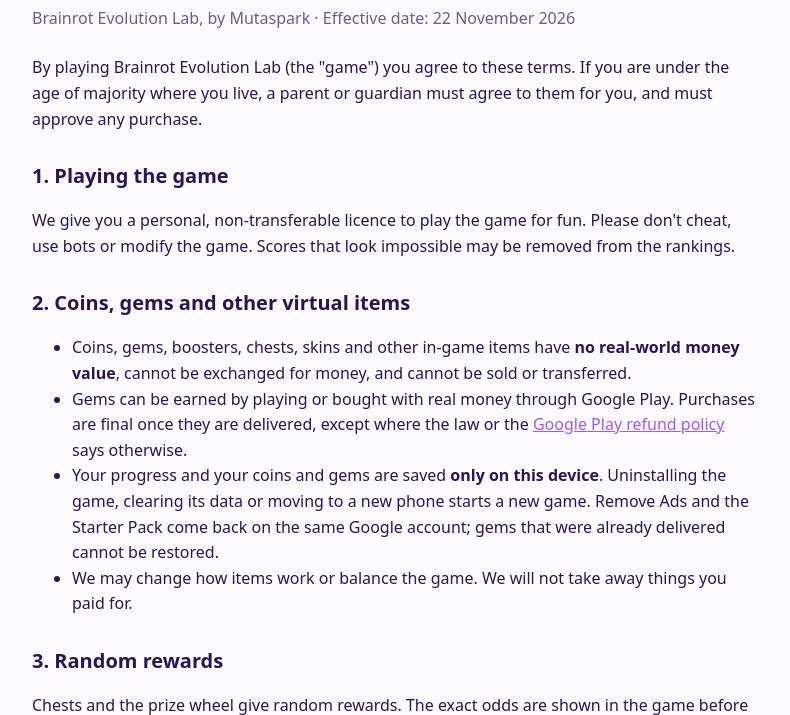
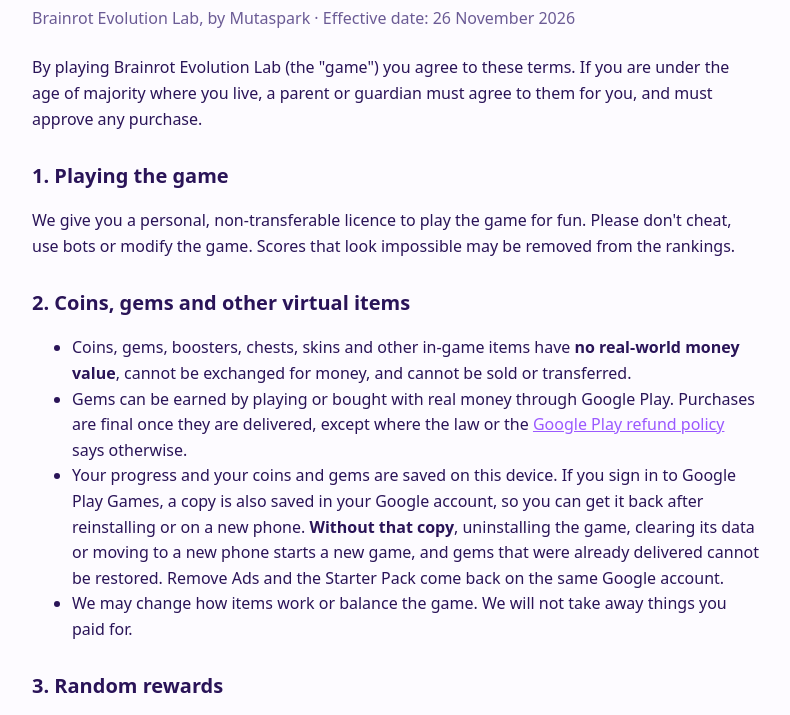
Before and after one commit to mutaspark/mutaspark.github.io, a plain HTML site: page terms.html in a window 1280 px wide. Shown: the part 75-790 px from the top of the page, without its empty margins (244-1034 px from the left). Drawn offline with Linux system fonts and the light colour scheme.

Commit message:
Update terms: progress can be saved online with Google Play Games

```diff
--- a/terms.html
+++ b/terms.html
@@ -9,7 +9,7 @@
 <body>
 <main>
 <h1>Terms of Use</h1>
-<p class="meta">Brainrot Evolution Lab, by Mutaspark &middot; Effective date: 22 November 2026</p>
+<p class="meta">Brainrot Evolution Lab, by Mutaspark &middot; Effective date: 26 November 2026</p>
 
 <p>By playing Brainrot Evolution Lab (the "game") you agree to these terms. If you are under the age of majority
 where you live, a parent or guardian must agree to them for you, and must approve any purchase.</p>
@@ -25,9 +25,10 @@ cannot be exchanged for money, and cannot be sold or transferred.</li>
 <li>Gems can be earned by playing or bought with real money through Google Play. Purchases are final once they are
 delivered, except where the law or the <a href="https://support.google.com/googleplay/answer/2479637">Google Play refund policy</a>
 says otherwise.</li>
-<li>Your progress and your coins and gems are saved <strong>only on this device</strong>. Uninstalling the game, clearing its
-data or moving to a new phone starts a new game. Remove Ads and the Starter Pack come back on the same Google account;
-gems that were already delivered cannot be restored.</li>
+<li>Your progress and your coins and gems are saved on this device. If you sign in to Google Play Games, a copy is also saved
+in your Google account, so you can get it back after reinstalling or on a new phone. <strong>Without that copy</strong>,
+uninstalling the game, clearing its data or moving to a new phone starts a new game, and gems that were already delivered
+cannot be restored. Remove Ads and the Starter Pack come back on the same Google account.</li>
 <li>We may change how items work or balance the game. We will not take away things you paid for.</li>
 </ul>
 
```
